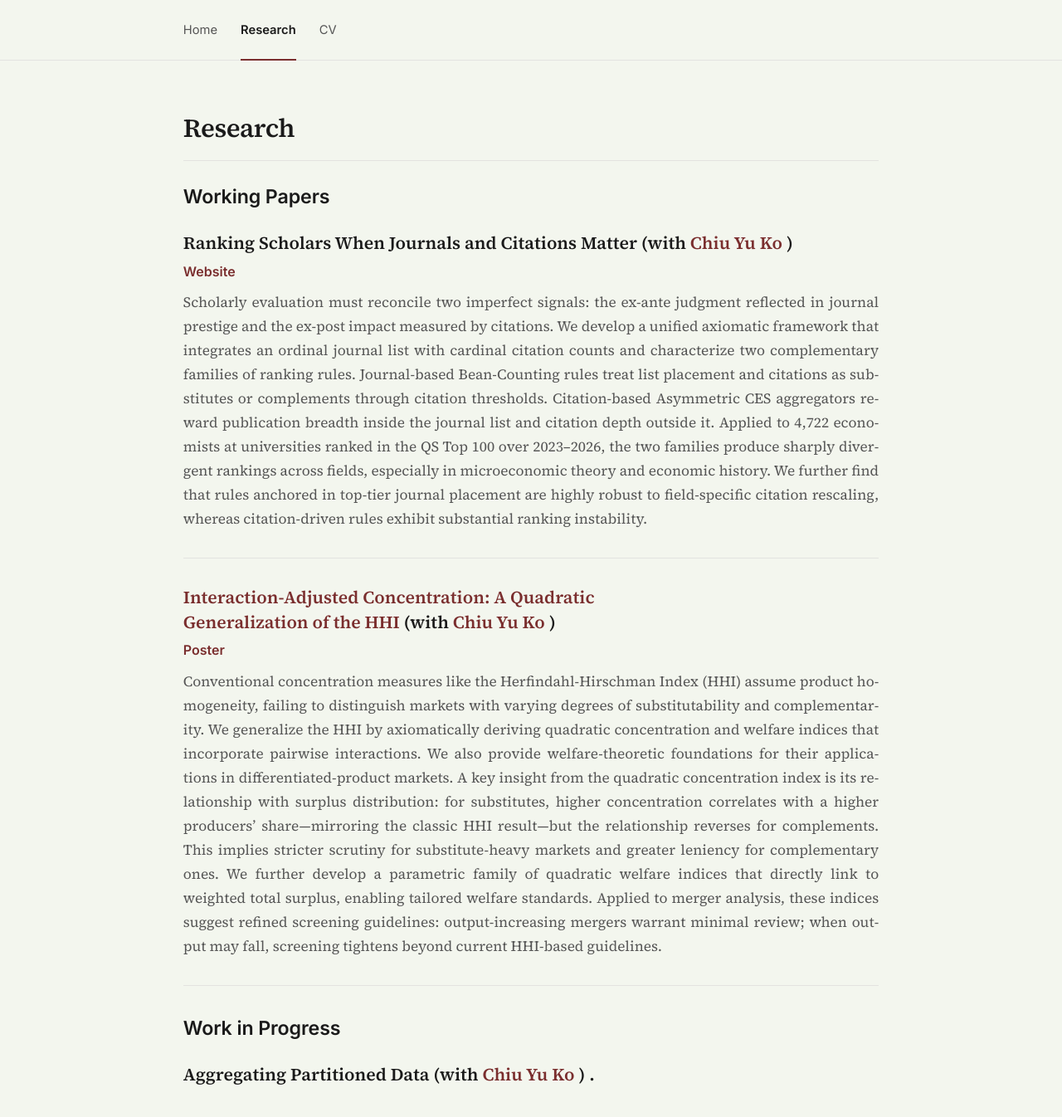
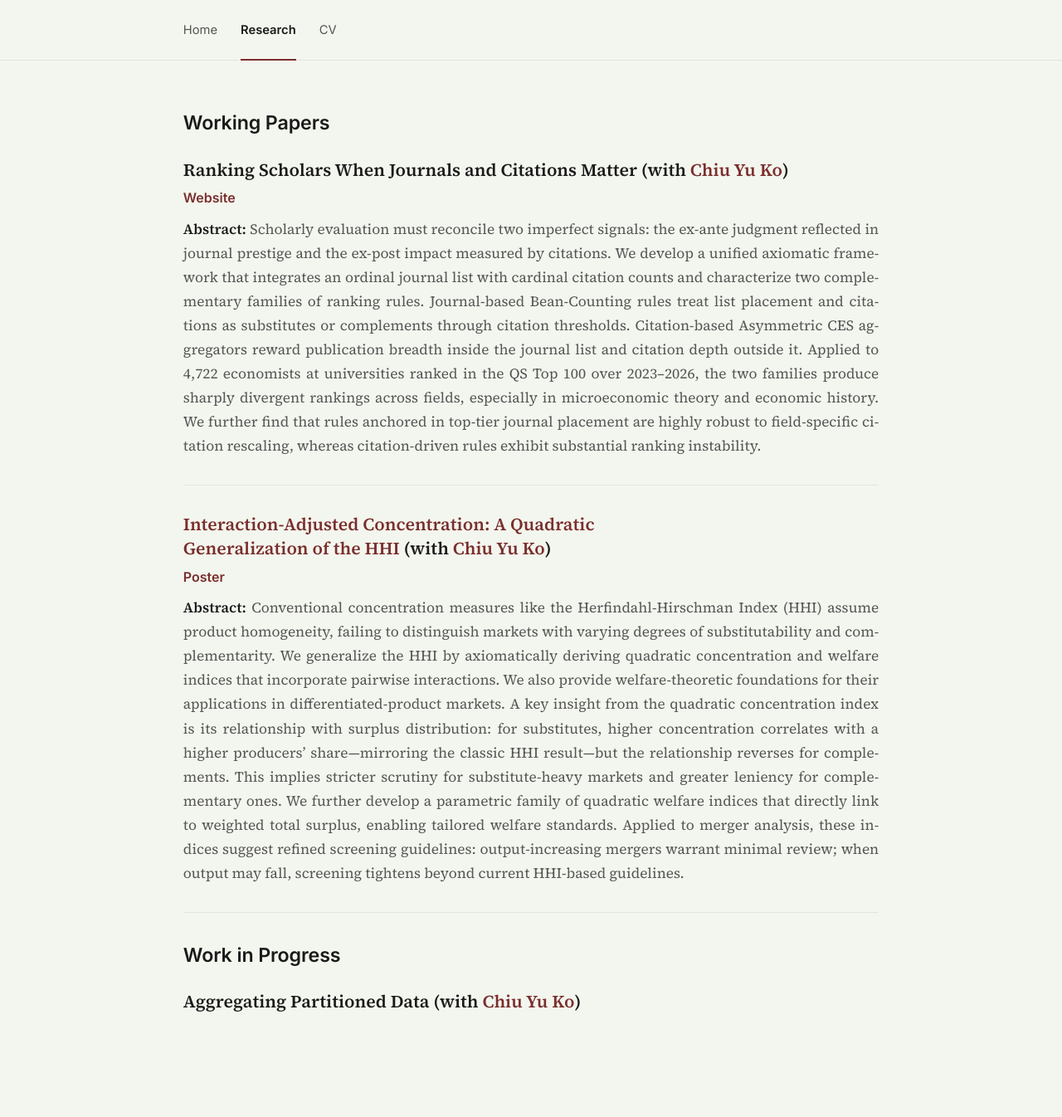
Before and after one commit to yangyi-deng/yangyi-deng.github.io, a Jekyll site: the page built from publications.html, in a window 1280 px wide and 1400 px high. Shown: the top 1346 px of the window at 83% size. Built offline with Jekyll 4.4.1, drawn with Linux system fonts in a browser that asks for light colours.

Commit message:
Add files via upload

```diff
--- a/publications.html
+++ b/publications.html
@@ -8,8 +8,6 @@
 ---
 
 <section>
-  <h2>Research</h2>
-
   {% assign jmp = site.publications | where: "section", "jmp" | sort: "date" | reverse %}
   {% if jmp.size > 0 %}
     <h3 class="subsection">Job Market Paper</h3>
@@ -41,17 +39,10 @@
 
           {% if pub.coauthors %}
             (with
-            {% for c in pub.coauthors %}
-              {% if c.url %}
-                <a href="{{ c.url }}" target="_blank" rel="noopener">{{ c.name }}</a>
-              {% else %}
-                {{ c.name }}
-              {% endif %}
-              {% unless forloop.last %}
-                {% if forloop.rindex == 2 %}, and {% else %}, {% endif %}
-              {% endunless %}
-            {% endfor %}
-            )
+            {%- for c in pub.coauthors -%}
+              {%- if forloop.index == 1 %} {% elsif forloop.last %}{% if forloop.length > 2 %},{% endif %} and {% else %}, {% endif -%}
+              {%- if c.url -%}<a href="{{ c.url }}" target="_blank" rel="noopener">{{ c.name }}</a>{%- else -%}{{ c.name }}{%- endif -%}
+            {%- endfor -%})
           {% endif %}
         </h4>
 
@@ -86,9 +77,28 @@
         {% endif %}
 
         {% if pub.content != "" %}
+          {%- capture rendered -%}{{ pub.content | markdownify }}{%- endcapture -%}
           <div class="paper-abstract">
-            {{ pub.content | markdownify }}
+            {{ rendered | replace_first: '<p>', '<p><strong>Abstract:</strong> ' }}
           </div>
+        {% endif %}
+
+        {% if pub.presentations and pub.presentations.size > 0 %}
+          {%- assign has_coauthor_talk = false -%}
+          {%- for talk in pub.presentations -%}
+            {%- if talk.by_coauthor %}{% assign has_coauthor_talk = true %}{% endif -%}
+          {%- endfor -%}
+          <p class="paper-presentations">
+            <em>Presented at</em>
+            {% for talk in pub.presentations -%}
+              {%- if forloop.last and forloop.length > 1 -%}{% if forloop.length > 2 %},{% endif %} and {% elsif forloop.index > 1 %}, {% else %} {% endif -%}
+              {%- if talk.url -%}<a href="{{ talk.url }}" target="_blank" rel="noopener">{{ talk.name }}</a>{%- else -%}{{ talk.name }}{%- endif -%}
+              {%- if talk.by_coauthor %}<sup>*</sup>{% endif %}
+            {%- endfor -%}.
+            {% if has_coauthor_talk %}
+              <span class="presentation-note"><sup>*</sup> presented by coauthors.</span>
+            {% endif %}
+          </p>
         {% endif %}
       </article>
     {% endfor %}
@@ -104,18 +114,11 @@
           {{ pub.title }}
           {% if pub.coauthors %}
             (with
-            {% for c in pub.coauthors %}
-              {% if c.url %}
-                <a href="{{ c.url }}" target="_blank" rel="noopener">{{ c.name }}</a>
-              {% else %}
-                {{ c.name }}
-              {% endif %}
-              {% unless forloop.last %}
-                {% if forloop.rindex == 2 %}, and {% else %}, {% endif %}
-              {% endunless %}
-            {% endfor %}
-            )
-          {% endif %}.
+            {%- for c in pub.coauthors -%}
+              {%- if forloop.index == 1 %} {% elsif forloop.last %}{% if forloop.length > 2 %},{% endif %} and {% else %}, {% endif -%}
+              {%- if c.url -%}<a href="{{ c.url }}" target="_blank" rel="noopener">{{ c.name }}</a>{%- else -%}{{ c.name }}{%- endif -%}
+            {%- endfor -%})
+          {% endif %}
         </li>
       {% endfor %}
     </ul>
```
